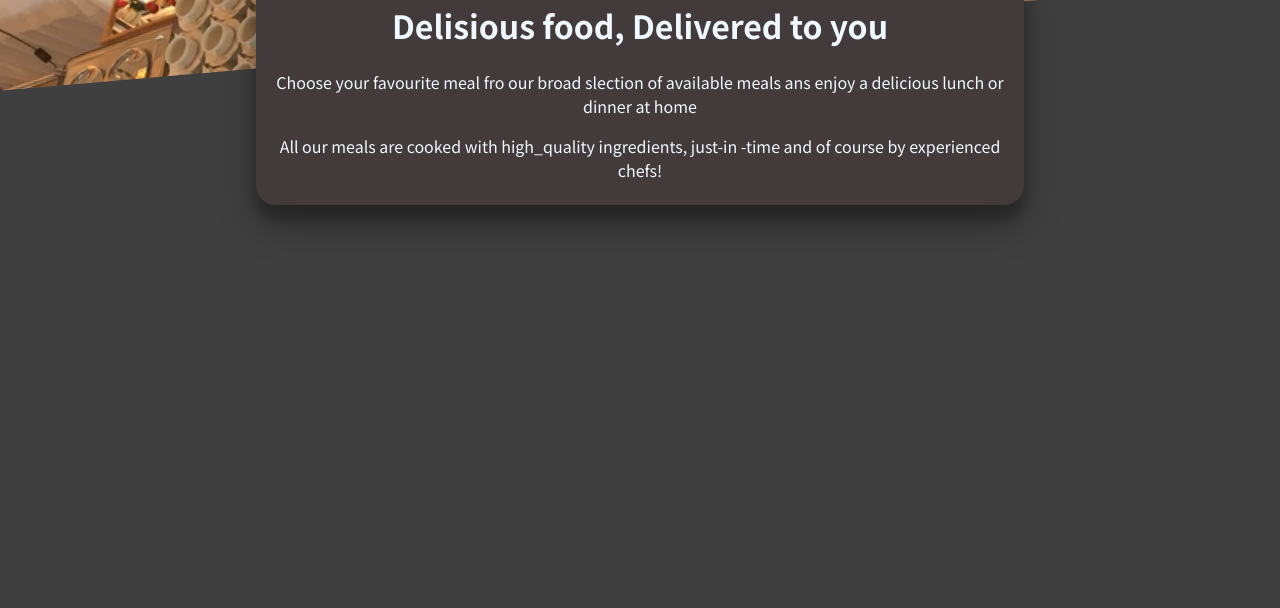
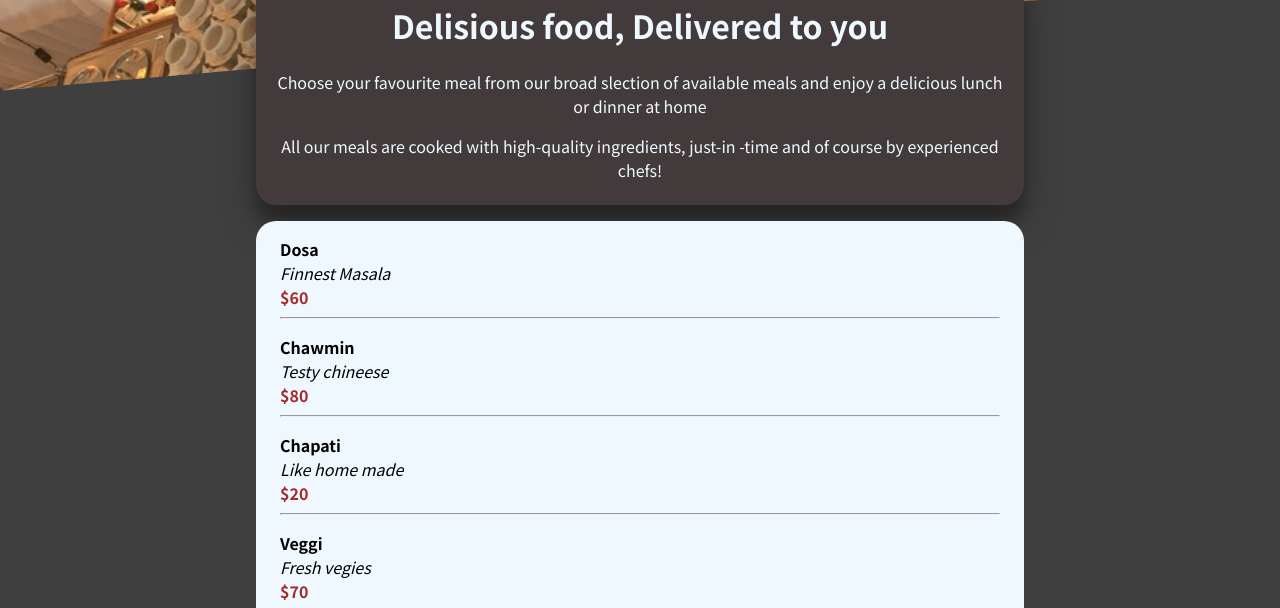
Before and after one commit to ravikeshri2910/restaurentApp-react, a React (Create React App) app: page / in a window 1280 px wide. Shown: the part 227-835 px from the top of the page. Before the commit the page ends 800 px from the top, so only its background shows below. Built offline with nearby package versions, Linux system fonts and the light colour scheme.

Commit message:
Making the Items visible

```diff
--- a/src/App.js
+++ b/src/App.js
@@ -3,13 +3,15 @@
 import React from "react";
 import Header from "./components/Layout/Header";
 import MealsSummury from "./components/Meals/MealsSummury";
+import AvailableMeals from "./components/Meals/AvailableMeals";
 
 function App() {
   return (
     <React.Fragment>
       <Header></Header>
+       <MealsSummury/>
       <main>
-       <MealsSummury/>
+       <AvailableMeals></AvailableMeals>
       </main>
     </React.Fragment>
   );
--- /dev/null
+++ b/src/components/Meals/AvailableMeals.css
@@ -0,0 +1,18 @@
+.mealsList{
+    position: absolute;
+    background-color: aliceblue;
+    top: 28rem;
+    width: 60%;
+    margin-left: 20%;
+    border-radius: 20px;
+}
+
+.list{
+    list-style-type: none;
+    padding: 0 1.5rem 0 1.5rem;
+
+}
+
+.list li:nth-child(3){
+    color: brown;
+}
--- /dev/null
+++ b/src/components/Meals/AvailableMeals.js
@@ -0,0 +1,51 @@
+import React from "react"
+import './AvailableMeals.css'
+
+const Dummy_Meals = [
+    {
+        id: 'm1',
+        name: 'Dosa',
+        description: 'Finnest Masala',
+        price: 60
+    },
+    {
+        id: 'm2',
+        name: 'Chawmin',
+        description: 'Testy chineese',
+        price: 80
+    },
+    {
+        id: 'm3',
+        name: 'Chapati',
+        description: 'Like home made',
+        price: 20
+    },
+    {
+        id: 'm4',
+        name: 'Veggi',
+        description: 'Fresh vegies',
+        price: 70
+    },
+]
+const AvailableMeals = (props) => {
+
+    const meals = Dummy_Meals.map((meal) => {
+        return (
+
+            <ul className="list" key={meal.id}>
+                <li><b>{meal.name}</b></li>
+                <li><i>{meal.description}</i></li>
+                <li><b>${meal.price}</b></li>
+                <hr/>
+            </ul>
+        )
+    })
+
+    return(
+        <div className="mealsList">
+          {meals}
+        </div>
+    )
+}
+
+export default AvailableMeals
--- a/src/components/Meals/MealsSummury.css
+++ b/src/components/Meals/MealsSummury.css
@@ -1,11 +1,9 @@
 .summery-container {
-
+    /* for image overflow: ; */
     position: absolute;
     top: 12rem;
     left: 0;
     background-color: rgba(67, 59, 59, 1);
-
-
 
     width: 60%;
     height: 15rem;
@@ -14,5 +12,5 @@
     margin-left: 20%;
     text-align: center;
     box-shadow: rgba(0, 0, 0, 0.3) 0px 19px 38px, rgba(0, 0, 0, 0.22) 0px 15px 12px;
-    padding: 1rem 1rem;
+    padding: 1rem ;
 }
--- a/src/components/Meals/MealsSummury.js
+++ b/src/components/Meals/MealsSummury.js
@@ -6,8 +6,8 @@ const MealsSummury = props =>{
 
     return <div className="summery-container">
         <h1>Delisious food, Delivered to you</h1>
-        <p>Choose your favourite meal fro our broad slection of available meals ans enjoy a delicious lunch or dinner at home</p>
-        <p>All our meals are cooked with high_quality ingredients, just-in -time and of course by experienced chefs! </p>
+        <p>Choose your favourite meal from our broad slection of available meals and enjoy a delicious lunch or dinner at home</p>
+        <p>All our meals are cooked with high-quality ingredients, just-in -time and of course by experienced chefs! </p>
     </div>
 }
 
--- a/src/index.css
+++ b/src/index.css
@@ -11,4 +11,5 @@ html {
 body {
   margin: 0;
   background-color: #3f3f3f;
+  /* height: 60rem; */
 }
```
Also changed, not shown: src/components/Meals/Meals.js (added).
